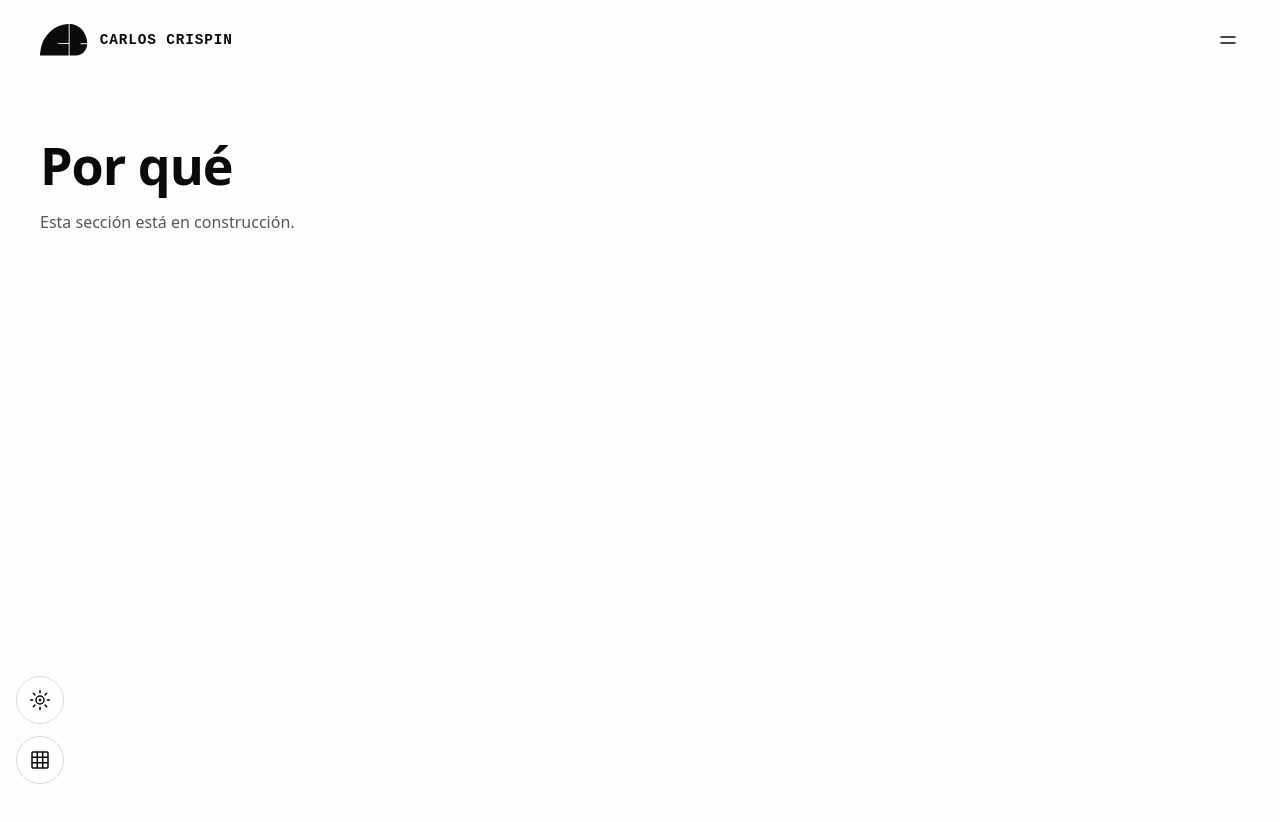
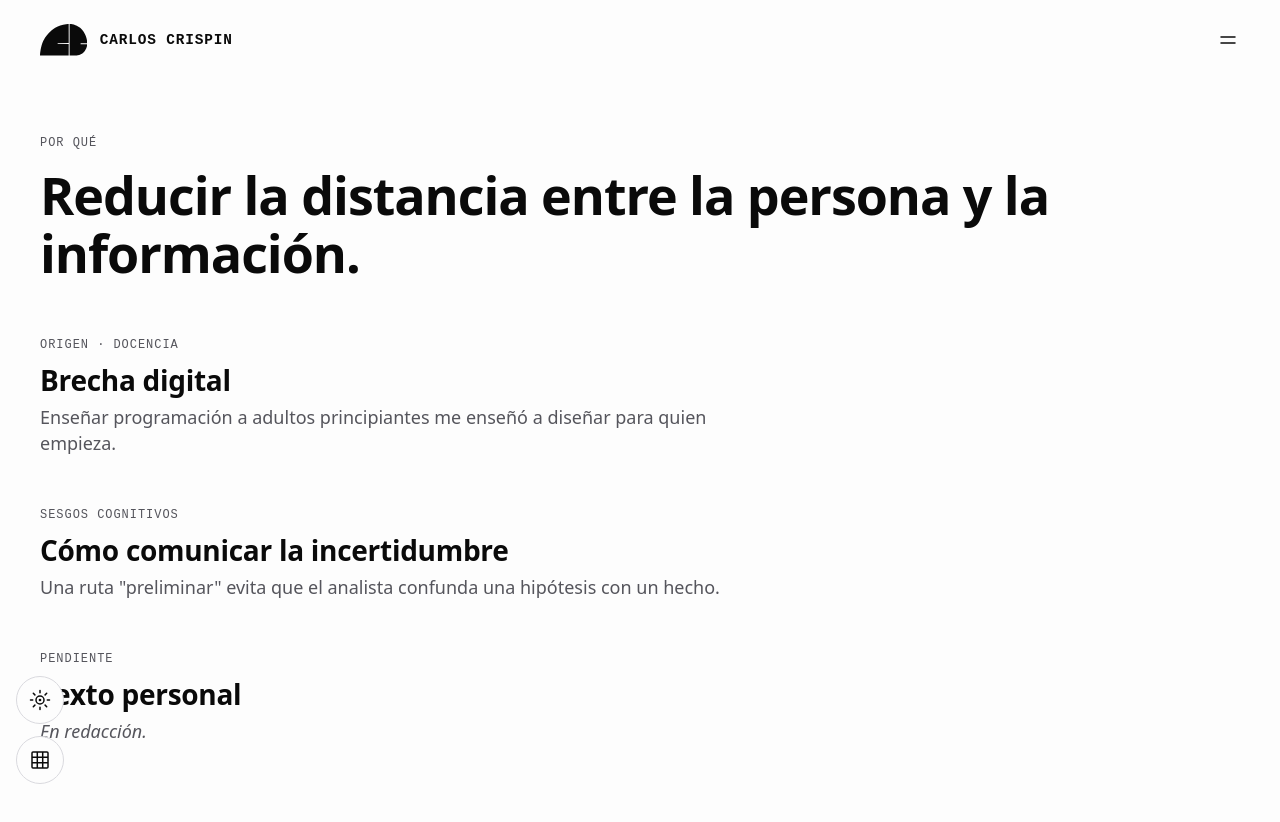
Before and after one commit to CarlossCrispin/Portafolio, a React (Vite) app: page /por-que in a window 1280 px wide. Shown: the top 822 px of the page. Before the commit the page ends 800 px from the top, so only its background shows below. Built offline with nearby package versions, Linux system fonts and the light colour scheme.

Commit message:
feat: páginas Laboratorio, Por qué y Contacto

```diff
--- a/src/App.tsx
+++ b/src/App.tsx
@@ -10,6 +10,8 @@ import { aplicarTema, temaInicial, type Tema } from './theme'
 import Inicio from './pages/Inicio'
 import EnConstruccion from './pages/EnConstruccion'
 import Camino from './pages/Camino'
+import PaginaHitos from './pages/PaginaHitos'
+import { LABORATORIO, POR_QUE, CONTACTO } from './content/secundarias'
 import Trabajo from './pages/Trabajo'
 import CasoMapa from './pages/CasoMapa'
 import Tokens from './pages/Tokens'
@@ -52,9 +54,9 @@ export default function App() {
           <Route path="/trabajo" element={<Trabajo />} />
           <Route path="/trabajo/mapa" element={<CasoMapa />} />
           <Route path="/camino" element={<Camino />} />
-          <Route path="/laboratorio" element={<EnConstruccion titulo="Laboratorio" />} />
-          <Route path="/por-que" element={<EnConstruccion titulo="Por qué" />} />
-          <Route path="/contacto" element={<EnConstruccion titulo="Contacto" />} />
+          <Route path="/laboratorio" element={<PaginaHitos datos={LABORATORIO} />} />
+          <Route path="/por-que" element={<PaginaHitos datos={POR_QUE} />} />
+          <Route path="/contacto" element={<PaginaHitos datos={CONTACTO} />} />
           <Route path="/tokens" element={<Tokens />} />
           <Route path="*" element={<EnConstruccion titulo="No encontrado" />} />
         </Routes>
--- a/src/content/camino.ts
+++ b/src/content/camino.ts
@@ -1,6 +1,10 @@
 /* Camino · de lo más reciente a lo más antiguo. Fuente: LinkedIn de Carlos (cargos y fechas declarados).
    Octopy es hoy BlackHole. Las fechas no verificadas se marcan "por confirmar". */
-export const CAMINO = {
+export interface Hito { fecha: string; titulo: string; texto: string; pendiente?: boolean; href?: string }
+export interface PaginaHitos { etiqueta: string; titular: string; bajada?: string; hitos: Hito[] }
+
+export const CAMINO: PaginaHitos = {
+  etiqueta: 'CAMINO',
   titular: 'De escribir código a diseñar para quien lo usa.',
   hitos: [
     {
--- /dev/null
+++ b/src/content/secundarias.ts
@@ -0,0 +1,34 @@
+import type { PaginaHitos } from './camino'
+
+/* Laboratorio, Por qué y Contacto · textos de los frames v2 de Figma.
+   Lo pendiente se muestra como "En redacción" y no se inventa contenido. */
+export const LABORATORIO: PaginaHitos = {
+  etiqueta: 'LABORATORIO',
+  titular: 'La IA como herramienta de diseño.',
+  bajada: 'Qué decido yo y qué orquesto con IA.',
+  hitos: [
+    { fecha: 'SISTEMA EDITORIAL', titulo: 'Brochures con control de calidad', texto: 'Concepto, análisis y dirección de arte: míos. Variantes: orquestadas con IA.' },
+    { fecha: 'PENDIENTE', titulo: 'Flujo con Claude', texto: 'En redacción.', pendiente: true },
+    { fecha: 'PENDIENTE', titulo: 'Experimentos', texto: 'En redacción.', pendiente: true },
+  ],
+}
+
+export const POR_QUE: PaginaHitos = {
+  etiqueta: 'POR QUÉ',
+  titular: 'Reducir la distancia entre la persona y la información.',
+  hitos: [
+    { fecha: 'ORIGEN · DOCENCIA', titulo: 'Brecha digital', texto: 'Enseñar programación a adultos principiantes me enseñó a diseñar para quien empieza.' },
+    { fecha: 'SESGOS COGNITIVOS', titulo: 'Cómo comunicar la incertidumbre', texto: 'Una ruta "preliminar" evita que el analista confunda una hipótesis con un hecho.' },
+    { fecha: 'PENDIENTE', titulo: 'Texto personal', texto: 'En redacción.', pendiente: true },
+  ],
+}
+
+export const CONTACTO: PaginaHitos = {
+  etiqueta: 'CONTACTO',
+  titular: 'Hablemos.',
+  bajada: 'Cuéntame qué datos hay que volver claros.',
+  hitos: [
+    { fecha: 'CORREO', titulo: 'Escribirme por correo', texto: 'carlos.crispin.cc@gmail.com', href: 'mailto:carlos.crispin.cc@gmail.com' },
+    { fecha: 'LINKEDIN', titulo: 'LinkedIn', texto: 'linkedin.com/in/carlos-crispin', href: 'https://www.linkedin.com/in/carlos-crispin/' },
+  ],
+}
--- a/src/pages/Camino.tsx
+++ b/src/pages/Camino.tsx
@@ -1,19 +1,4 @@
 import { CAMINO } from '../content/camino'
+import PaginaHitos from './PaginaHitos'
 
-export default function Camino() {
-  return (
-    <div className="interior">
-      <p className="t-label etiqueta reveal rv1">CAMINO</p>
-      <h1 className="t-display reveal rv1">{CAMINO.titular}</h1>
-      <ol className="camino">
-        {CAMINO.hitos.map((h, i) => (
-          <li key={h.titulo} className="camino__hito reveal" style={{ ['--i' as string]: i + 3 }}>
-            <p className="t-label etiqueta">{h.fecha}</p>
-            <h2 className="t-h2">{h.titulo}</h2>
-            <p className="t-texto">{h.texto}</p>
-          </li>
-        ))}
-      </ol>
-    </div>
-  )
-}
+export default function Camino() { return <PaginaHitos datos={CAMINO} /> }
--- /dev/null
+++ b/src/pages/PaginaHitos.tsx
@@ -0,0 +1,23 @@
+import type { PaginaHitos as Datos } from '../content/camino'
+
+/* Página interior con etiqueta, titular grande, bajada opcional y bloques (fecha/rótulo, título, texto). */
+export default function PaginaHitos({ datos }: { datos: Datos }) {
+  return (
+    <div className="interior">
+      <p className="t-label etiqueta reveal rv1">{datos.etiqueta}</p>
+      <h1 className="t-display reveal rv1">{datos.titular}</h1>
+      {datos.bajada && <p className="t-lead bajada reveal rv2">{datos.bajada}</p>}
+      <ol className="camino">
+        {datos.hitos.map((h, i) => (
+          <li key={h.titulo} className="camino__hito reveal" style={{ ['--i' as string]: i + 3 }}>
+            <p className="t-label etiqueta">{h.fecha}</p>
+            <h2 className="t-h2">{h.titulo}</h2>
+            <p className={`t-texto${h.pendiente ? ' pendiente' : ''}`}>
+              {h.href ? <a className="camino__enlace" href={h.href} {...(h.href.startsWith('http') ? { target: '_blank', rel: 'noopener noreferrer' } : {})}>{h.texto}{h.href.startsWith('http') && <span className="solo-lectores"> (se abre en otra pestaña)</span>}</a> : h.texto}
+            </p>
+          </li>
+        ))}
+      </ol>
+    </div>
+  )
+}
--- a/src/styles/caso.css
+++ b/src/styles/caso.css
@@ -101,3 +101,7 @@
 .camino__hito h2 { margin: 12px 0 0; color: var(--fg); }
 .camino__hito .t-texto { margin: 8px 0 0; color: var(--muted); max-width: 70ch; }
 @media (min-width: 768px) { .camino { gap: 52px; } }
+.camino__hito .pendiente { font-style: italic; }
+.camino__enlace { color: var(--fg); text-decoration: underline; text-underline-offset: 5px; text-decoration-thickness: 1px; }
+.camino__enlace:hover { text-decoration-thickness: 2px; }
+.solo-lectores { position: absolute; width: 1px; height: 1px; overflow: hidden; clip-path: inset(50%); white-space: nowrap; }
```
